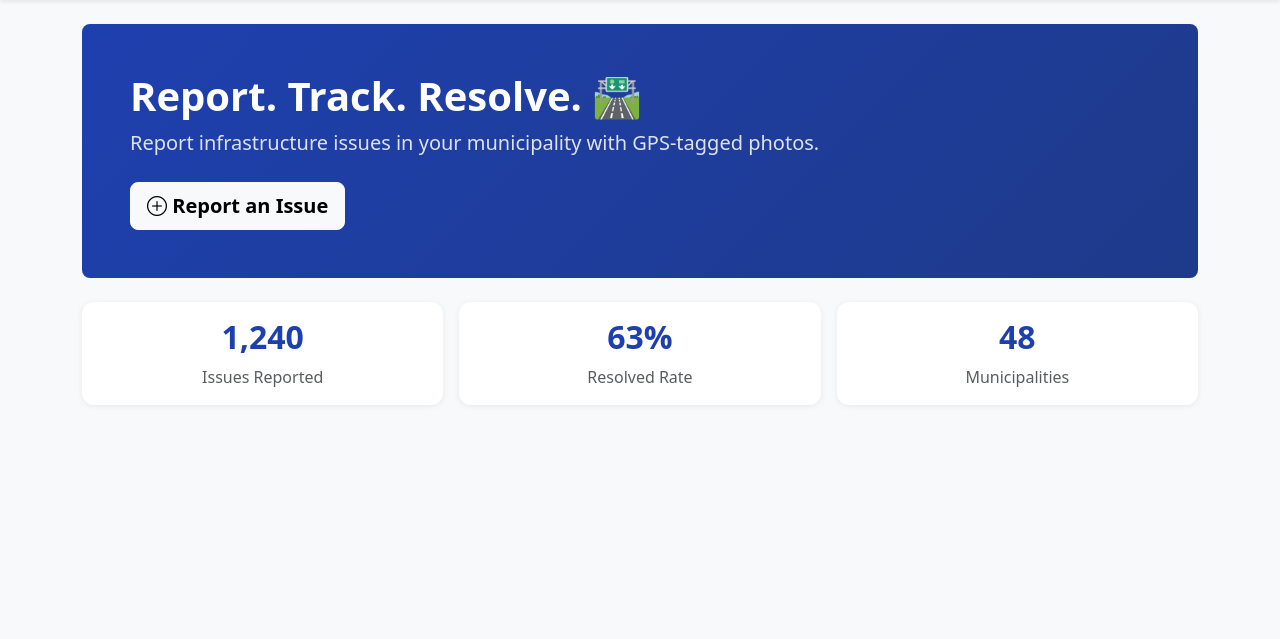
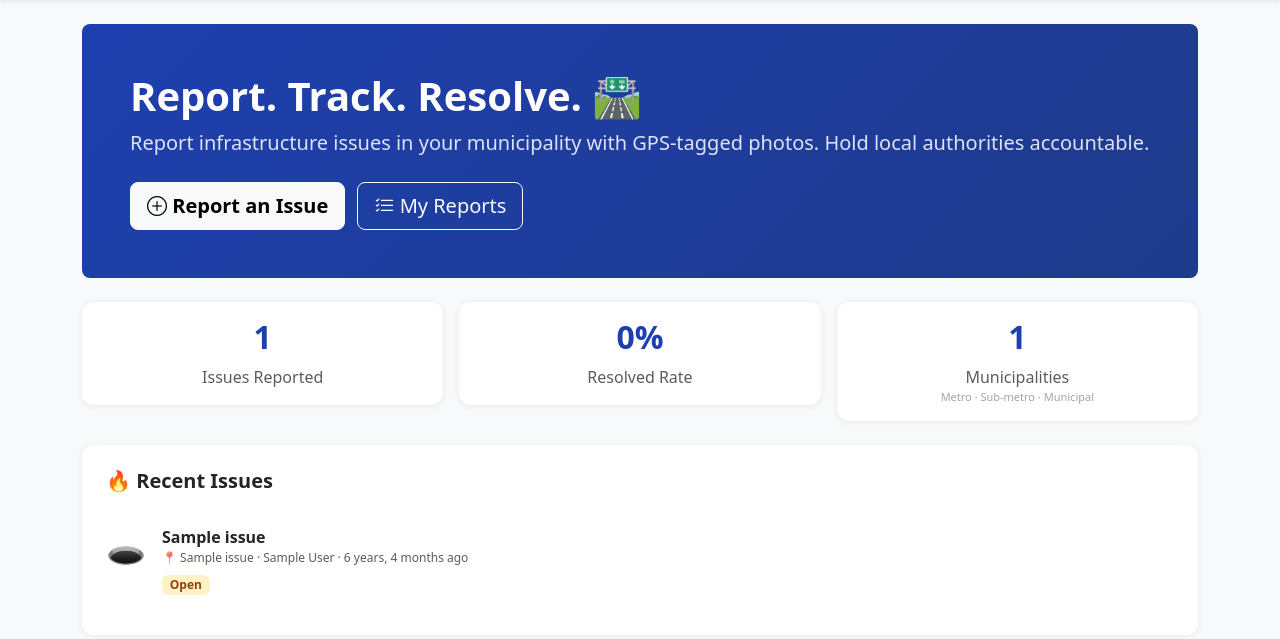
Before and after one commit to Abishek-Shrestha/sunaau-nepal, a Django app: page / in a window 1280 px wide. Shown: the part 57-696 px from the top of the page. Run offline with Django 5.2, Linux system fonts and the light colour scheme; a user stored in the database is signed in; tables that the repository leaves empty hold one stand-in row (values such as "Sample post").

Commit message:
Fix dynamic stats, add my-reports tracking page, seed Nepal municipalities

```diff
--- a/grievances/urls.py
+++ b/grievances/urls.py
@@ -6,4 +6,5 @@ from . import views
 urlpatterns = [
 	path("", views.home_view, name="home"),
 	path('dashboard/', views.municipality_dashboard, name='municipality_dashboard'),
+    path('my-reports/', views.my_reports, name='my_reports'),
 ]
--- a/grievances/views.py
+++ b/grievances/views.py
@@ -1,11 +1,40 @@
 from django.shortcuts import render
 from django.contrib.auth.decorators import login_required
+from django.db.models import Count, Q
+from .models import Issue
+from accounts.models import Municipality
 
 
 def home_view(request):
-    return render(request, 'grievances/home.html')
+    total_issues = Issue.objects.count()
+    resolved_issues = Issue.objects.filter(status='resolved').count()
+    total_municipalities = Municipality.objects.count()
+
+    resolved_rate = 0
+    if total_issues > 0:
+        resolved_rate = round((resolved_issues / total_issues) * 100)
+
+    recent_issues = Issue.objects.select_related(
+        'municipality', 'reported_by'
+    ).order_by('-created_at')[:5]
+
+    context = {
+        'total_issues': total_issues,
+        'resolved_rate': resolved_rate,
+        'total_municipalities': total_municipalities,
+        'recent_issues': recent_issues,
+    }
+    return render(request, 'grievances/home.html', context)
 
 
 @login_required
 def municipality_dashboard(request):
     return render(request, 'grievances/dashboard.html')
+
+
+@login_required
+def my_reports(request):
+    issues = Issue.objects.filter(
+        reported_by=request.user
+    ).order_by('-created_at')
+    return render(request, 'grievances/my_reports.html', {'issues': issues})
--- a/templates/base.html
+++ b/templates/base.html
@@ -50,6 +50,9 @@
                             <li><a class="dropdown-item" href="{% url 'municipality_dashboard' %}">
                                 <i class="bi bi-speedometer2"></i> Dashboard
                             </a></li>
+                            <li><a class="dropdown-item" href="{% url 'my_reports' %}">
+                                <i class="bi bi-list-check"></i> My Reports
+                            </a></li>
                             {% endif %}
                             <li><hr class="dropdown-divider"></li>
                             <li><a class="dropdown-item text-danger" href="{% url 'logout' %}">
--- a/templates/grievances/home.html
+++ b/templates/grievances/home.html
@@ -3,39 +3,107 @@
 {% block title %}SunaauNepal — Report Infrastructure Issues{% endblock %}
 
 {% block content %}
+
+<!-- Hero -->
 <div class="p-5 mb-4 rounded-3" style="background: linear-gradient(135deg, #1e40af, #1e3a8a); color: white;">
     <h1 class="fw-bold">Report. Track. Resolve. 🛣️</h1>
     <p class="fs-5 mt-2 mb-4" style="opacity:0.85">
         Report infrastructure issues in your municipality with GPS-tagged photos.
+        Hold local authorities accountable.
     </p>
     {% if user.is_authenticated %}
-        <a href="#" class="btn btn-light btn-lg fw-bold">
+        <a href="#" class="btn btn-light btn-lg fw-bold me-2">
             <i class="bi bi-plus-circle"></i> Report an Issue
         </a>
+        <a href="{% url 'my_reports' %}" class="btn btn-outline-light btn-lg">
+            <i class="bi bi-list-check"></i> My Reports
+        </a>
     {% else %}
-        <a href="{% url 'register' %}" class="btn btn-light btn-lg fw-bold me-2">Get Started</a>
+        <a href="{% url 'register' %}" class="btn btn-light btn-lg fw-bold me-2">
+            <i class="bi bi-person-plus"></i> Get Started
+        </a>
         <a href="{% url 'login' %}" class="btn btn-outline-light btn-lg">Login</a>
     {% endif %}
 </div>
 
+<!-- Dynamic Stats -->
 <div class="row g-3 mb-4">
     <div class="col-md-4">
         <div class="card p-3 text-center">
-            <h2 class="fw-bold text-primary">1,240</h2>
+            <h2 class="fw-bold text-primary">{{ total_issues }}</h2>
             <p class="text-muted mb-0">Issues Reported</p>
         </div>
     </div>
     <div class="col-md-4">
         <div class="card p-3 text-center">
-            <h2 class="fw-bold text-primary">63%</h2>
+            <h2 class="fw-bold text-primary">{{ resolved_rate }}%</h2>
             <p class="text-muted mb-0">Resolved Rate</p>
         </div>
     </div>
     <div class="col-md-4">
         <div class="card p-3 text-center">
-            <h2 class="fw-bold text-primary">48</h2>
-            <p class="text-muted mb-0">Municipalities</p>
+            <h2 class="fw-bold text-primary">{{ total_municipalities }}</h2>
+            <p class="text-muted mb-0">
+                Municipalities
+                <span class="d-block" style="font-size:11px; color:#9ca3af;">
+                    Metro · Sub-metro · Municipal
+                </span>
+            </p>
         </div>
     </div>
 </div>
+
+<!-- Recent Issues -->
+<div class="card p-4 mb-4">
+    <h5 class="fw-bold mb-3">🔥 Recent Issues</h5>
+    {% if recent_issues %}
+        {% for issue in recent_issues %}
+        <div class="d-flex gap-3 py-3 {% if not forloop.last %}border-bottom{% endif %}">
+            <div class="fs-2">
+                {% if issue.category == 'pothole' %}🕳️
+                {% elif issue.category == 'streetlight' %}💡
+                {% elif issue.category == 'drainage' %}🚰
+                {% elif issue.category == 'bridge' %}🌉
+                {% elif issue.category == 'garbage' %}🚮
+                {% elif issue.category == 'water' %}💧
+                {% elif issue.category == 'tree' %}🌳
+                {% else %}⚠️{% endif %}
+            </div>
+            <div class="flex-grow-1">
+                <div class="fw-semibold">{{ issue.title }}</div>
+                <div class="text-muted" style="font-size:12px;">
+                    📍 {{ issue.location_name|default:"Location not specified" }}
+                    {% if issue.municipality %} · {{ issue.municipality.name }}{% endif %}
+                    · {{ issue.created_at|timesince }} ago
+                </div>
+                <div class="mt-1">
+                    {% if issue.severity == 'critical' %}
+                        <span class="badge" style="background:#fee2e2;color:#991b1b;">Critical</span>
+                    {% endif %}
+                    {% if issue.status == 'open' %}
+                        <span class="badge" style="background:#fef3c7;color:#92400e;">Open</span>
+                    {% elif issue.status == 'assigned' %}
+                        <span class="badge" style="background:#dbeafe;color:#1e40af;">Assigned</span>
+                    {% elif issue.status == 'in_progress' %}
+                        <span class="badge" style="background:#e0e7ff;color:#3730a3;">In Progress</span>
+                    {% elif issue.status == 'resolved' %}
+                        <span class="badge" style="background:#d1fae5;color:#065f46;">✅ Resolved</span>
+                    {% elif issue.status == 'rejected' %}
+                        <span class="badge" style="background:#f3f4f6;color:#6b7280;">Rejected</span>
+                    {% endif %}
+                </div>
+            </div>
+        </div>
+        {% endfor %}
+    {% else %}
+        <div class="text-center text-muted py-4">
+            <div style="font-size:2rem;">📭</div>
+            <p class="mt-2">No issues reported yet. Be the first to report one!</p>
+            {% if user.is_authenticated %}
+                <a href="#" class="btn btn-primary btn-sm">Report an Issue</a>
+            {% endif %}
+        </div>
+    {% endif %}
+</div>
+
 {% endblock %}
```
Also changed, not shown: accounts/management/commands/seed_municipalities.py (added, +71 -0 lines), templates/grievances/my_reports.html (added, +133 -0 lines), accounts/management/__init__.py (added), accounts/management/commands/__init__.py (added), accounts/urls.py (line endings or trailing spaces).
